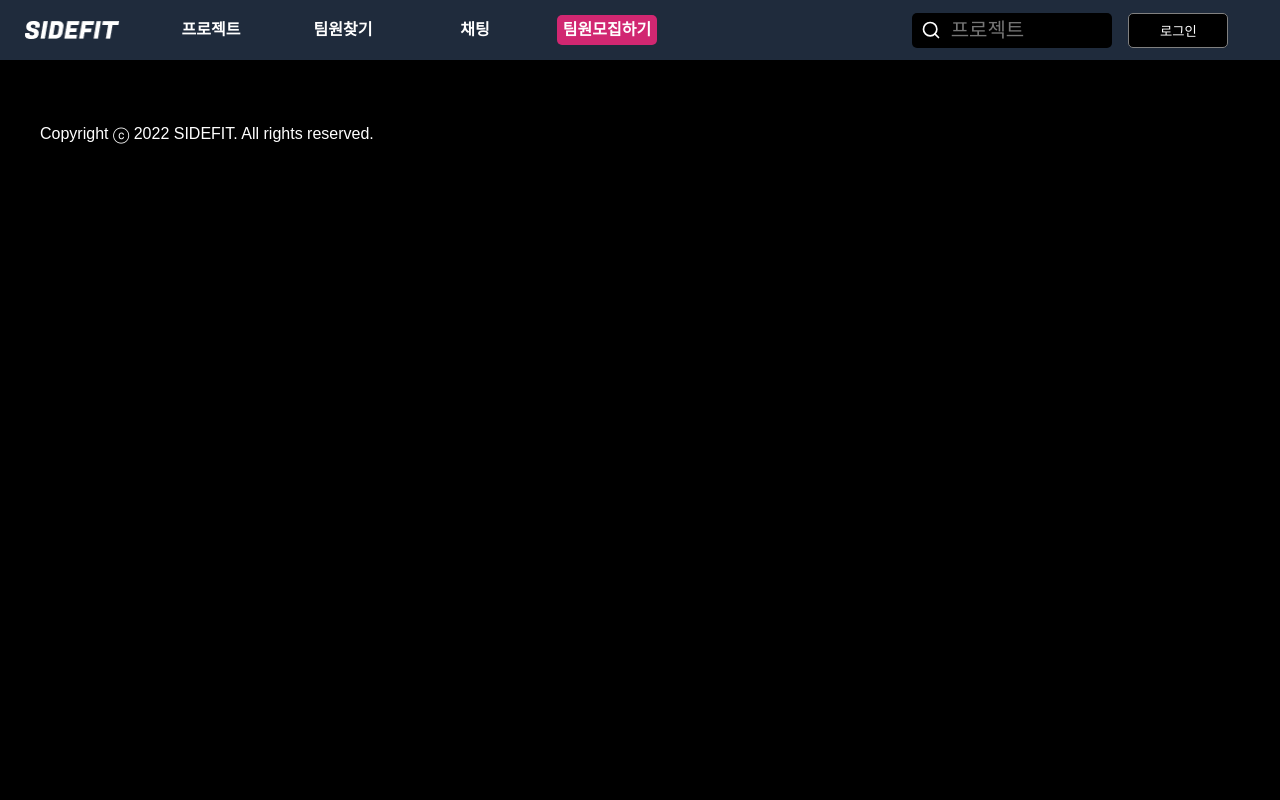
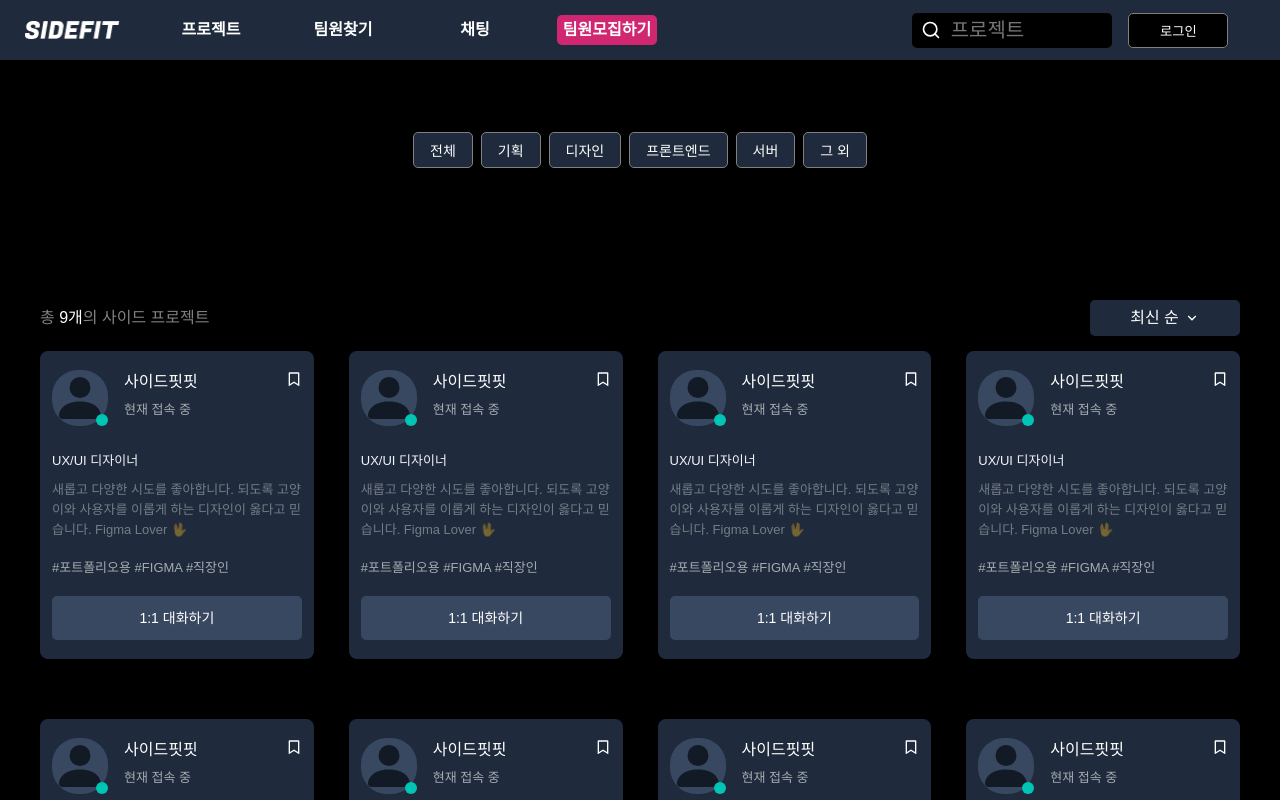
Before and after one commit to SideFit/sidefit-front, a React (Create React App) app: page /FindTeamMember in a window 1280 px wide. Shown: the top 800 px of the page. Built offline with nearby package versions, Linux system fonts and the light colour scheme.

Commit message:
feat: 서브페이지-팀원찾기 구현
- 서브페이지(팀원 찾기)를  두개의 컴포넌트로 나눠서 구현 후  합침

```diff
--- a/src/App.jsx
+++ b/src/App.jsx
@@ -3,6 +3,7 @@ import { BrowserRouter, Routes, Route } from 'react-router-dom';
 import GlobalStyle from './styles/GlobalStyle';
 import Header from './components/Header';
 import Footer from './components/Footer';
+import FindTeamMember from './pages/FindTeamMember';
 import Home from './pages/Home';
 
 function App() {
@@ -13,6 +14,9 @@ function App() {
       <Routes>
         <Route path='/' element={<Home />} />
       </Routes>
+      <Routes>
+        <Route path='FindTeamMember' element={<FindTeamMember />} />
+      </Routes>
       <Footer />
     </BrowserRouter>
   );
--- /dev/null
+++ b/src/components/FindTeamMemberCard.jsx
@@ -0,0 +1,122 @@
+import React, { useState } from 'react';
+import styled from 'styled-components';
+import { RiBookmarkLine, RiBookmarkFill } from 'react-icons/ri';
+import { BsFillPersonFill } from 'react-icons/bs';
+import ConversationButton from '../elements/ConversationButton';
+
+const TeamMemberInformation = styled.div`
+  display: flex;
+  flex-direction: column;
+  justify-content: space-evenly;
+  padding: 19px 12px;
+  width: 100%;
+  border-bottom-left-radius: 8px;
+  border-bottom-right-radius: 8px;
+  border-radius: 8px;
+  box-sizing: border-box;
+  background: #1f2b3c;
+  line-height: 24px;
+  h2 {
+    font-size: 16px;
+  }
+  p {
+    font-size: 13px;
+  }
+  p:first-child {
+    position: relative;
+    margin-right: 16px;
+    &::after {
+      position: absolute;
+      top: 44px;
+      left: 44px;
+      content: '';
+      display: block;
+      width: 12px;
+      height: 12px;
+      border-radius: 12px;
+      background-color: #00c4b4;
+    }
+  }
+  p:nth-child(2) {
+    padding-top: 4px;
+    color: rgba(255, 255, 255, 0.6);
+  }
+  p:nth-child(3) {
+    padding-top: 7px;
+    line-height: 20px;
+    color: rgba(255, 255, 255, 0.38);
+  }
+  span {
+    padding-top: 15px;
+    font-size: 13px;
+    color: #f2f4f8;
+  }
+  span:nth-child(4) {
+    padding-top: 0;
+    margin: 16px 0;
+    color: rgba(255, 255, 255, 0.6);
+  }
+`;
+const Arrangement = styled.div`
+  width: 100%;
+  display: flex;
+  justify-content: space-between;
+`;
+const BookmarkButton = styled(RiBookmarkLine)`
+  &:hover {
+    cursor: pointer;
+  }
+`;
+const TeamMemberIcon = styled(BsFillPersonFill)`
+  width: 56px;
+  height: 56px;
+  border-radius: 26px;
+  background-color: #384860;
+  color: #121a26;
+`;
+const BookmarkedButton = styled(RiBookmarkFill)`
+  &:hover {
+    cursor: pointer;
+  }
+`;
+
+function FindTeamMemberCard() {
+  const [iconClicked, setIconClicked] = useState('false');
+
+  const toggleIconClicked = () => {
+    setIconClicked(!iconClicked);
+  };
+  return (
+    <TeamMemberInformation>
+      <Arrangement>
+        <div>
+          <Arrangement>
+            <p>
+              <TeamMemberIcon />
+            </p>
+            <div>
+              <h2>사이드핏핏</h2>
+              <p>현재 접속 중</p>
+            </div>
+          </Arrangement>
+        </div>
+        <div>
+          {iconClicked ? (
+            <BookmarkButton onClick={toggleIconClicked} />
+          ) : (
+            <BookmarkedButton onClick={toggleIconClicked} />
+          )}
+        </div>
+      </Arrangement>
+      <span>UX/UI 디자이너</span>
+      <p>
+        새롭고 다양한 시도를 좋아합니다. 되도록 고양이와 사용자를 이롭게 하는
+        디자인이 옳다고 믿습니다. Figma Lover 🖖
+      </p>
+      <span>#포트폴리오용 #FIGMA #직장인</span>
+      <ConversationButton />
+    </TeamMemberInformation>
+  );
+}
+
+export default FindTeamMemberCard;
--- /dev/null
+++ b/src/components/FindTeamMemberListsSection.jsx
@@ -0,0 +1,65 @@
+import React from 'react';
+import styled from 'styled-components';
+import FilteringDropdown from '../elements/FilteringDropdown';
+import FindTeamMemberCard from './FindTeamMemberCard';
+
+const MemberListsSectionContainer = styled.section`
+  display: flex;
+  flex-direction: column;
+  align-items: center;
+  width: 100%;
+`;
+
+const MemberListsTop = styled.div`
+  display: flex;
+  justify-content: space-between;
+  align-items: center;
+  margin-bottom: 15px;
+  width: 100%;
+  p {
+    font-size: 16px;
+    color: gray;
+    span {
+      color: white;
+    }
+  }
+`;
+
+const ProjectCardContainer = styled.article`
+  display: grid;
+  grid-template-columns: 1fr 1fr 1fr 1fr;
+  grid-template-rows: 1fr 1fr 1fr;
+  grid-row-gap: 60px;
+  grid-column-gap: 35px;
+  padding-bottom: 100px;
+  width: 100%;
+`;
+
+function FindTeamMemberListsSection() {
+  return (
+    <MemberListsSectionContainer>
+      <MemberListsTop>
+        <p>
+          총 <span>9개</span>의 사이드 프로젝트
+        </p>
+        <FilteringDropdown />
+      </MemberListsTop>
+      <ProjectCardContainer>
+        <FindTeamMemberCard />
+        <FindTeamMemberCard />
+        <FindTeamMemberCard />
+        <FindTeamMemberCard />
+        <FindTeamMemberCard />
+        <FindTeamMemberCard />
+        <FindTeamMemberCard />
+        <FindTeamMemberCard />
+        <FindTeamMemberCard />
+        <FindTeamMemberCard />
+        <FindTeamMemberCard />
+        <FindTeamMemberCard />
+      </ProjectCardContainer>
+    </MemberListsSectionContainer>
+  );
+}
+
+export default FindTeamMemberListsSection;
--- /dev/null
+++ b/src/components/SubFilteringSection.jsx
@@ -0,0 +1,36 @@
+import React from 'react';
+import styled from 'styled-components';
+import SubFilteringButton from '../elements/SubFilteringButton';
+
+const SubFilteringSectionContainer = styled.section`
+  display: flex;
+  flex-direction: column;
+  justify-content: center;
+  align-items: center;
+  width: 100%;
+  height: 300px;
+`;
+
+const SubFilteringSectionWrapper = styled.div`
+  display: flex;
+  justify-content: center;
+  align-content: space-evenly;
+  flex-wrap: wrap;
+`;
+
+function SubFilteringSection() {
+  return (
+    <SubFilteringSectionContainer>
+      <SubFilteringSectionWrapper>
+        <SubFilteringButton name='전체' />
+        <SubFilteringButton name='기획' />
+        <SubFilteringButton name='디자인' />
+        <SubFilteringButton name='프론트엔드' />
+        <SubFilteringButton name='서버' />
+        <SubFilteringButton name='그 외' />
+      </SubFilteringSectionWrapper>
+    </SubFilteringSectionContainer>
+  );
+}
+
+export default SubFilteringSection;
--- /dev/null
+++ b/src/elements/ConversationButton.jsx
@@ -0,0 +1,20 @@
+import React from 'react';
+import styled from 'styled-components';
+
+const SelectedBtn = styled.button`
+  width: 100%;
+  height: 44px;
+  border: none;
+  background: #384860;
+  color: #fff;
+  font-size: 14px;
+  line-height: 44px;
+  &:hover {
+    background: #d12771;
+  }
+`;
+function ConversationButton() {
+  return <SelectedBtn>1:1 대화하기</SelectedBtn>;
+}
+
+export default ConversationButton;
--- /dev/null
+++ b/src/elements/SubFilteringButton.jsx
@@ -0,0 +1,29 @@
+import React from 'react';
+import styled from 'styled-components';
+import PropTypes from 'prop-types';
+
+const SubFilteringBtn = styled.button`
+  display: inline-block;
+  margin: 0 4px;
+  padding: 0 16px;
+  height: 36px;
+  line-height: 36px;
+  border: 1px solid gray;
+  box-sizing: border-box;
+  background: #1f2b3c;
+  font-size: 14px;
+  color: white;
+  &:hover {
+    background: #2962ff;
+  }
+`;
+
+function SubFilteringButton({ name }) {
+  return <SubFilteringBtn>{name}</SubFilteringBtn>;
+}
+
+SubFilteringButton.propTypes = {
+  name: PropTypes.string.isRequired,
+};
+
+export default SubFilteringButton;
--- /dev/null
+++ b/src/pages/FindTeamMember.jsx
@@ -0,0 +1,32 @@
+import React from 'react';
+import styled from 'styled-components';
+import SubFilteringSection from '../components/SubFilteringSection';
+import FindTeamMemberListsSection from '../components/FindTeamMemberListsSection';
+
+const HomeContainer = styled.div`
+  display: flex;
+  flex-direction: column;
+  justify-content: center;
+  align-items: center;
+`;
+
+const MainContainer = styled.main`
+  display: flex;
+  flex-direction: column;
+  justify-content: center;
+  align-items: center;
+  width: 1200px;
+`;
+
+function FindTeamMember() {
+  return (
+    <HomeContainer>
+      <MainContainer>
+        <SubFilteringSection />
+        <FindTeamMemberListsSection />
+      </MainContainer>
+    </HomeContainer>
+  );
+}
+
+export default FindTeamMember;
```
Also changed, not shown: GlobalStyle.jsx (added, +25 -0 lines).
